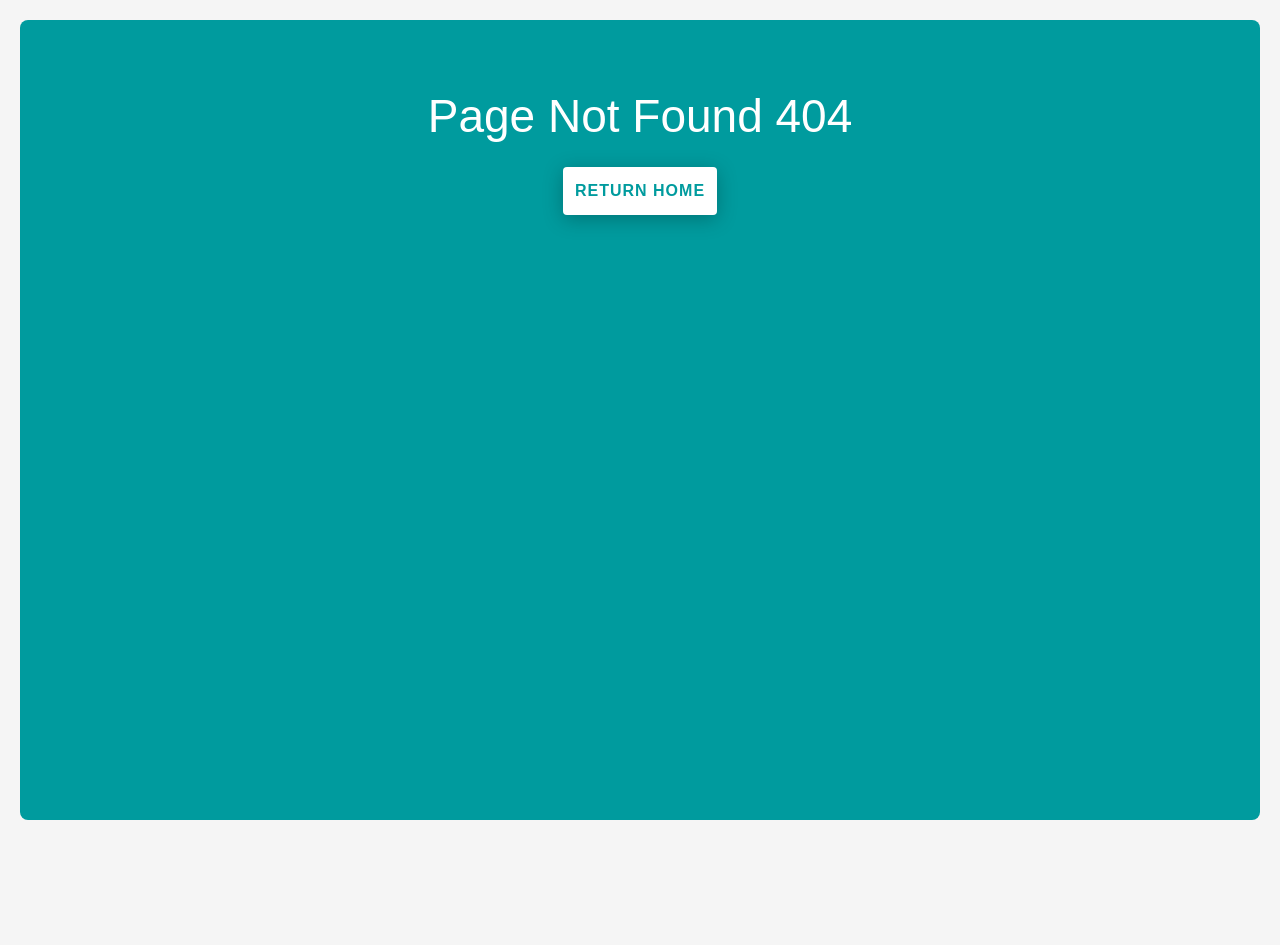
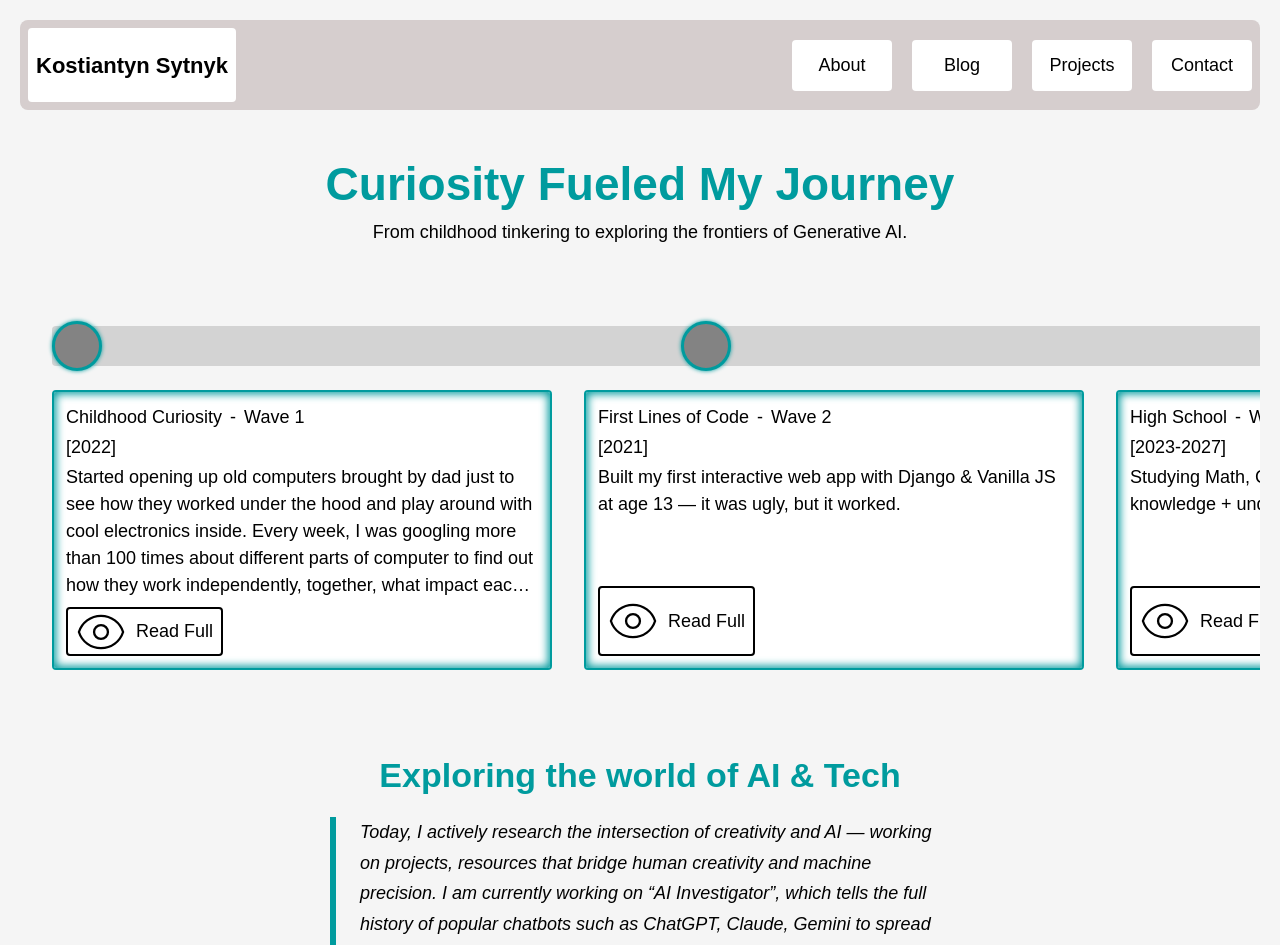
Before and after one commit to Kumala3/Personal-website, a Next.js app in the folder personal-website/: page /about in a window 1280 px wide. Before the commit this address had no page. Shown: the top 945 px of the page. Before the commit the page ends 840 px from the top, so only its background shows below. Built offline with nearby package versions, Linux system fonts and the light colour scheme; a web font is replaced by a local one.

Commit message:
Add JourneyCard, JourneyTimeline Components to AboutPage

```diff
--- /dev/null
+++ b/personal-website/src/app/(main)/about/page.tsx
@@ -0,0 +1,50 @@
+import styles from '@/styles/aboutPage.module.css';
+import { JourneyTimeline } from '@/components/JourneyTimeline';
+
+export default function About() {
+  return (
+    <div className={styles.container}>
+      {/* Hero Section */}
+      <div className={styles.heroSection}>
+        <h2 className={styles.mainHeadline}>Curiosity Fueled My Journey</h2>
+        <p className={styles.subHeadline}>
+          From childhood tinkering to exploring the frontiers of Generative AI.
+        </p>
+      </div>
+
+      {/* Journey Section */}
+      <div className={styles.journeySection}>
+        {/* Horizontal Timeline */}
+        <JourneyTimeline />
+      </div>
+
+      {/* Current Passion Section */}
+      <div className={styles.currentPassionSection}>
+        <h2 className={styles.headline}>Exploring the world of AI & Tech</h2>
+        <p className={styles.textQuote}>
+          Today, I actively research the intersection of creativity and AI —
+          working on projects, resources that bridge human creativity and
+          machine precision. I am currently working on “AI Investigator”, which
+          tells the full history of popular chatbots such as ChatGPT, Claude,
+          Gemini to spread awareness among AI enthusiasts, Educators and all
+          those who are interested in how there tools went from zero to being
+          used by 600 Million users weekly!
+        </p>
+      </div>
+
+      {/* GenAI Tools Tested Section */}
+      <div className={styles.genAIToolsSection}>
+        <h2 className={styles.headline}>
+          A list of GenAI tools with deep expertise
+        </h2>
+        {/* GenAI Tools Infinite Horizontal Carousel right direction */}
+        {/* GenAI Tools Infinite Horizontal Carousel left direction */}
+      </div>
+
+      {/* Fun Facts Section */}
+      <div className={styles.funFactsSection}>{/* Fun Facts Cards */}</div>
+
+      {/* CTA Section Component */}
+    </div>
+  );
+}
--- a/personal-website/src/app/(main)/blog/page.tsx
+++ b/personal-website/src/app/(main)/blog/page.tsx
@@ -1,4 +1,4 @@
-export default function Blog () {
+export default function BlogPage() {
     return (
         <>
             Blog page
--- a/personal-website/src/app/(main)/contact/page.tsx
+++ b/personal-website/src/app/(main)/contact/page.tsx
@@ -1,6 +1,6 @@
 import ContactCard from "@/components/ContactCard"
 
-export default function Contact() {
+export default function ContactPage() {
     return (
         <>
             <div className="flex flex-row gap-24">
--- a/personal-website/src/app/(main)/page.tsx
+++ b/personal-website/src/app/(main)/page.tsx
@@ -1,11 +1,11 @@
 import Image from 'next/image';
-import styles from '@/styles/home.module.css';
+import styles from '@/styles/homePage.module.css';
 import SkillCard from '@/components/SkillCard';
 import { ProjectCard } from '@/components/ProjectCard';
 import { BlogCard } from '@/components/BlogCard';
 import { TechnologyCard } from '@/components/TechnologyCard';
 
-export default function Home() {
+export default function HomePage() {
   return (
     <div className={`${styles.container}`}>
       {/* Hero Section */}
--- a/personal-website/src/app/(main)/projects/page.tsx
+++ b/personal-website/src/app/(main)/projects/page.tsx
@@ -1,4 +1,4 @@
-export default function Projects() {
+export default function ProjectsPage() {
     return (
         <>
             Projects page
--- a/personal-website/src/app/globals.css
+++ b/personal-website/src/app/globals.css
@@ -4,19 +4,21 @@
 
 :root {
   /* Colors and base properties */
-  --background-color-base: #F5F5F5;
+  --background-color-base: #f5f5f5;
   --foreground: #000000;
   --background-container-color: #d6cece;
   --font-family-base: var(--font-tomorrow);
   --transition-duration-base: 200ms;
-  --primary-color: #009B9E;
+  --primary-color: #009b9e;
 
   /* Base font size (in px) */
   --font-base-value: 16;
   --font-base: calc(var(--font-base-value) * 1px);
 
   /* Font sizes (in em) */
-  --font-size-h1-em: calc(var(--font-size-h1-value) / var(--font-base-value) * 1em);
+  --font-size-h1-em: calc(
+    var(--font-size-h1-value) / var(--font-base-value) * 1em
+  );
 
   /* Font sizes (numeric values without units) */
   --font-size-h1-value: 52;
@@ -94,13 +96,13 @@ body {
   padding-top: 40px;
 }
 
-@media (max-width: 767px){
-  .rootContainer{
+@media (max-width: 767px) {
+  .rootContainer {
     padding: 8px;
     min-height: 100vh;
   }
 
-  .mainContent{
+  .mainContent {
     flex-grow: 1;
     height: 100%;
     padding-bottom: 3rem;
--- /dev/null
+++ b/personal-website/src/components/JourneyCard.tsx
@@ -0,0 +1,43 @@
+'use client';
+import styles from '@/styles/journeyCard.module.css';
+import { ReadFullButton } from '@/components/ui/buttons/ReadFullButton';
+
+interface JourneyCardProps {
+  title: string;
+  wave: number;
+  startYear?: string;
+  endYear?: string;
+  description: string;
+}
+
+export function JourneyCard({
+  title,
+  wave,
+  startYear,
+  endYear,
+  description,
+}: JourneyCardProps) {
+  const handleOpenCard = () => {};
+
+  return (
+    <div className={styles.container}>
+      <div className={styles.metaInfo}>
+        <div className={styles.topLayout}>
+          <h6>{title}</h6>
+          <p>-</p>
+          <p>Wave {wave}</p>
+        </div>
+        {startYear && endYear ? (
+          <p className={styles.yearRange}>
+            [{startYear}-{endYear}]
+          </p>
+        ) : (
+          <p className={styles.yearRange}>[{startYear}]</p>
+        )}
+        <p className={styles.description}>{description}</p>
+      </div>
+      {/* ReadFull Button */}
+      <ReadFullButton size="large" onClick={handleOpenCard} />
+    </div>
+  );
+}
--- /dev/null
+++ b/personal-website/src/components/JourneyTimeline.tsx
@@ -0,0 +1,48 @@
+import styles from '@/styles/journeyTimeline.module.css';
+import { JourneyCard } from '@/components/JourneyCard';
+
+export function JourneyTimeline() {
+  return (
+    <div className={styles.container}>
+      <div className={styles.timelineWrapper}>
+        <div className={styles.timelineBar}>
+          {/* Timeline Points */}
+          <div className={styles.timelinePoint}></div>
+          <div className={styles.timelinePoint}></div>
+          <div className={styles.timelinePoint}></div>
+          <div className={styles.timelinePoint}></div>
+        </div>
+
+        <div className={styles.cardsContainer}>
+          {/* JourneyCard */}
+          <JourneyCard
+            title="Childhood Curiosity"
+            wave={1}
+            startYear="2022"
+            description="Started opening up old computers brought by dad just to see how they worked under the hood and play around with cool electronics inside. Every week, I was googling more than 100 times about different parts of computer to find out how they work independently, together, what impact each component had on each other and much more!"
+          />
+          <JourneyCard
+            title="First Lines of Code"
+            wave={2}
+            startYear="2021"
+            description="Built my first interactive web app with Django & Vanilla JS at age 13 — it was ugly, but it worked."
+          />
+          <JourneyCard
+            title="High School"
+            wave={3}
+            startYear="2023"
+            endYear="2027"
+            description="Studying Math, Computer Science, Physics to get essential knowledge + understand how tech solves real problems."
+          />
+          <JourneyCard
+            title="Diving into GenAI"
+            wave={4}
+            startYear="2022"
+            endYear="current"
+            description="Hooked by the potential of AI — now building, experimenting, and sharing insights."
+          />
+        </div>
+      </div>
+    </div>
+  );
+}
--- /dev/null
+++ b/personal-website/src/styles/aboutPage.module.css
@@ -0,0 +1,58 @@
+.container {
+  display: flex;
+  flex-direction: column;
+  gap: 3rem;
+}
+
+.heroSection {
+  display: flex;
+  flex-direction: column;
+  width: 100%;
+  align-items: center;
+}
+.mainHeadline {
+  font-size: var(--font-size-h2);
+  font-weight: var(--font-weight-semi-bold);
+  color: var(--primary-color);
+}
+.headline {
+  font-size: var(--font-size-h4);
+  font-weight: var(--font-weight-semi-bold);
+  color: var(--primary-color);
+}
+.subHeadline {
+  color: black;
+  font-weight: var(--font-weight-reg);
+  font-size: var(--font-size-body-1);
+}
+
+.currentPassionSection {
+  display: flex;
+  flex-direction: column;
+  align-items: center;
+}
+.textQuote {
+  font-style: italic;
+  color: var(--secondary-color);
+  border-left: 6px solid var(--primary-color);
+  padding-left: 1.5rem;
+  margin-top: 1rem;
+  line-height: 1.7;
+  text-align: left;
+  font-weight: var(--font-weight-reg);
+  font-size: var(--font-size-body-1);
+  max-width: 50%;
+  width: 100%;
+}
+
+.genAIToolsSection {
+  display: flex;
+  flex-direction: column;
+  align-items: center;
+}
+
+.funFactsSection {
+  display: flex;
+  flex-direction: column;
+  align-items: center;
+}
--- a/personal-website/src/styles/home.module.css
+++ b/personal-website/src/styles/homePage.module.css
@@ -1,7 +1,7 @@
 .container {
   display: flex;
   flex-direction: column;
-  gap: 4em;
+  gap: 4rem;
 }
 .heroSectionContainer {
   width: 100%;
--- /dev/null
+++ b/personal-website/src/styles/journeyCard.module.css
@@ -0,0 +1,41 @@
+.container {
+    display: flex;
+    flex-direction: column;
+    width: 500px;
+    min-height: 200px;
+    height: 100%;
+    background-color: white;
+    border-radius: var(--border-radius-sm);
+    border-width: 2px;
+    border-color: var(--primary-color);
+    padding: 0.75rem;
+    box-shadow: inset 0px 0px 8px 2px var(--primary-color);
+    justify-content: space-between;
+    gap: 0.5rem;
+}
+.metaInfo {
+    display: flex;
+    position: relative;
+    flex-direction: column;
+    gap: 0.2rem;
+}
+.topLayout {
+    display: flex;
+    flex-direction: row;
+    gap: .5rem;
+    font-weight: var(--font-weight-med);
+    font-size: var(--font-size-body-1);
+}
+.yearRange {
+    font-weight: var(--font-weight-med);
+    font-size: var(--font-size-body-1);
+}
+.description {
+    font-size: var(--font-size-body-1);
+    font-weight: var(--font-weight-reg);
+    display: -webkit-box;
+    -webkit-box-orient: vertical;
+    -webkit-line-clamp: 5;
+    text-overflow: ellipsis;
+    overflow: hidden;
+}
--- /dev/null
+++ b/personal-website/src/styles/journeyTimeline.module.css
@@ -0,0 +1,70 @@
+.container {
+  display: flex;
+  position: relative;
+  flex-direction: column;
+  gap: 1.25rem;
+  width: 100%;
+  overflow-x: auto;
+  padding: 2rem;
+}
+
+/* Hide scrollbar for Chrome, Opera, Safari */
+.container::-webkit-scrollbar {
+  display: none;
+}
+
+/* Hide scrollbar for Firefox, IE, Edge */
+.container {
+  -ms-overflow-style: none;
+  scrollbar-width: none;
+}
+
+.timelineWrapper {
+  display: flex;
+  flex-direction: column;
+  gap: 1.5rem;
+  width: fit-content;
+  position: relative;
+}
+.cardsContainer {
+  justify-content: flex-start;
+  display: flex;
+  flex-direction: row;
+  justify-content: space-around;
+  gap: 2rem;
+  min-width: max-content; /* Ensure cards don't shrink */
+  height: 280px;
+}
+.timelineBar {
+  display: flex;
+  position: relative;
+  background-color: #d3d3d3;
+  border-radius: var(--border-radius-sm);
+  width: 100%;
+  height: 40px;
+}
+.timelinePoint {
+  width: 50px;
+  height: 50px;
+  border-radius: 50%;
+  position: absolute;
+  top: 50%;
+  transform: translateY(-50%);
+  background-color: #838383;
+  border: 3px solid;
+  border-color: var(--primary-color);
+  box-shadow: 0px 0px 4px 0px var(--primary-color);
+}
+
+.timelinePoint:nth-child(1) {
+  left: 0%;
+}
+.timelinePoint:nth-child(2) {
+  left: 30%;
+}
+.timelinePoint:nth-child(3) {
+  left: 60%;
+}
+.timelinePoint:nth-child(4) {
+  left: 90%;
+}
```
